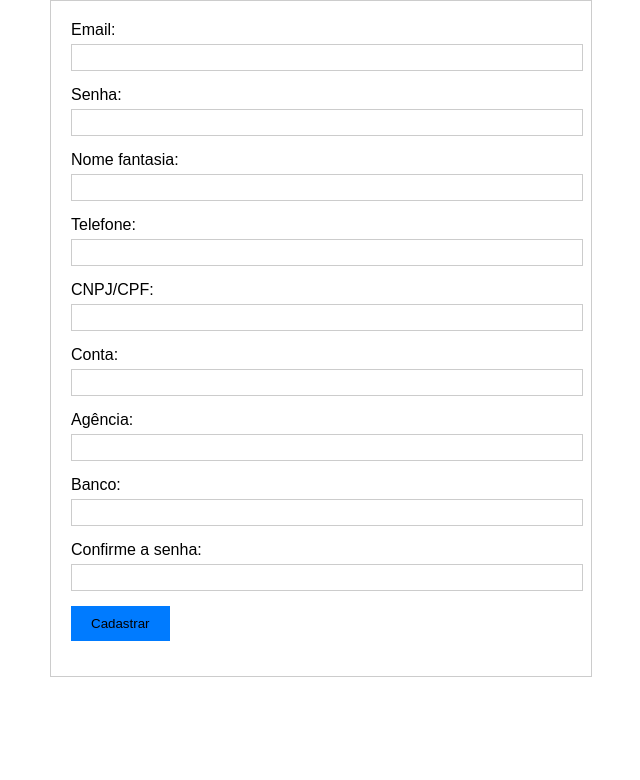
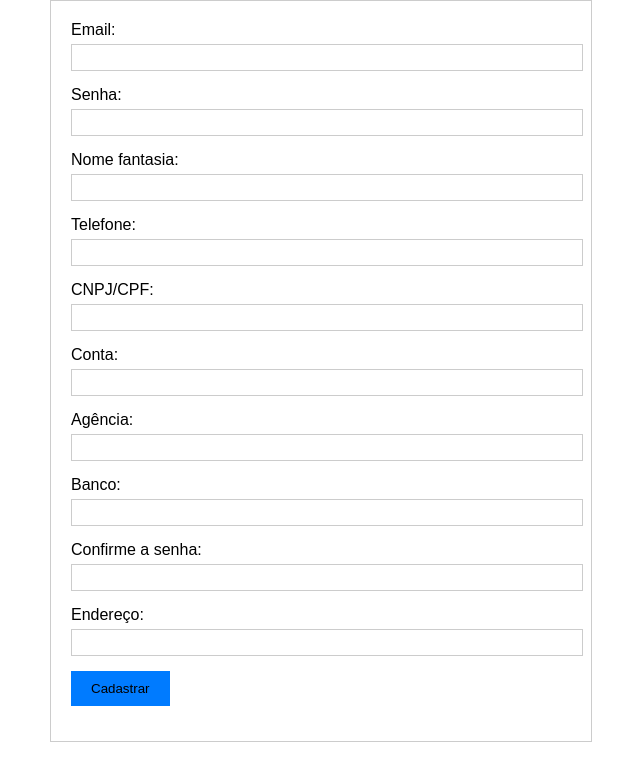
Before and after one commit to emanoelCarvalho/Delivery-app, a Vue app in the folder client/: page / in a window 1280 px wide. Shown: the top 780 px of the page, without its empty margins (319-959 px from the left). Built offline with nearby package versions, Linux system fonts and the light colour scheme.

Commit message:
:sparkles: feat(CadastroVue): página de cadastro feita, consumindo a API, agora falta o style

```diff
--- a/client/src/components/Cadastro.vue
+++ b/client/src/components/Cadastro.vue
@@ -56,6 +56,11 @@
     </div>
 
     <div class="form-group">
+      <label for="address">Endereço:</label>
+      <input type="text" id="address" v-model="admin.address" required />
+    </div>
+
+    <div class="form-group">
       <button @click="register">Cadastrar</button>
     </div>
   </div>
@@ -77,6 +82,7 @@ export default {
         agency: "",
         bank: "",
         confirmPassword: "",
+        address: "",
       },
     };
   },
@@ -93,7 +99,8 @@ export default {
         this.admin.account === "" ||
         this.admin.agency === "" ||
         this.admin.bank === "" ||
-        this.admin.confirmPassword === ""
+        this.admin.confirmPassword === "" ||
+        this.admin.address === "" // Adicionando validação para o campo "address"
       ) {
         alert("Preencha todos os campos obrigatórios");
         return;
@@ -110,10 +117,10 @@ export default {
         .then((response) => {
           alert("Cadastro realizado com sucesso");
           // Redirect to the login page
-          this.$router.push("/");
+          this.$router.push("/LoginPage");
         })
         .catch((error) => {
-          console.error(error);
+          console.log(error);
         });
     },
   },
--- /dev/null
+++ b/client/src/components/LoginPage.vue
@@ -0,0 +1,5 @@
+<template>
+    <h1>
+        Page LoginPage
+    </h1>
+</template>
```
